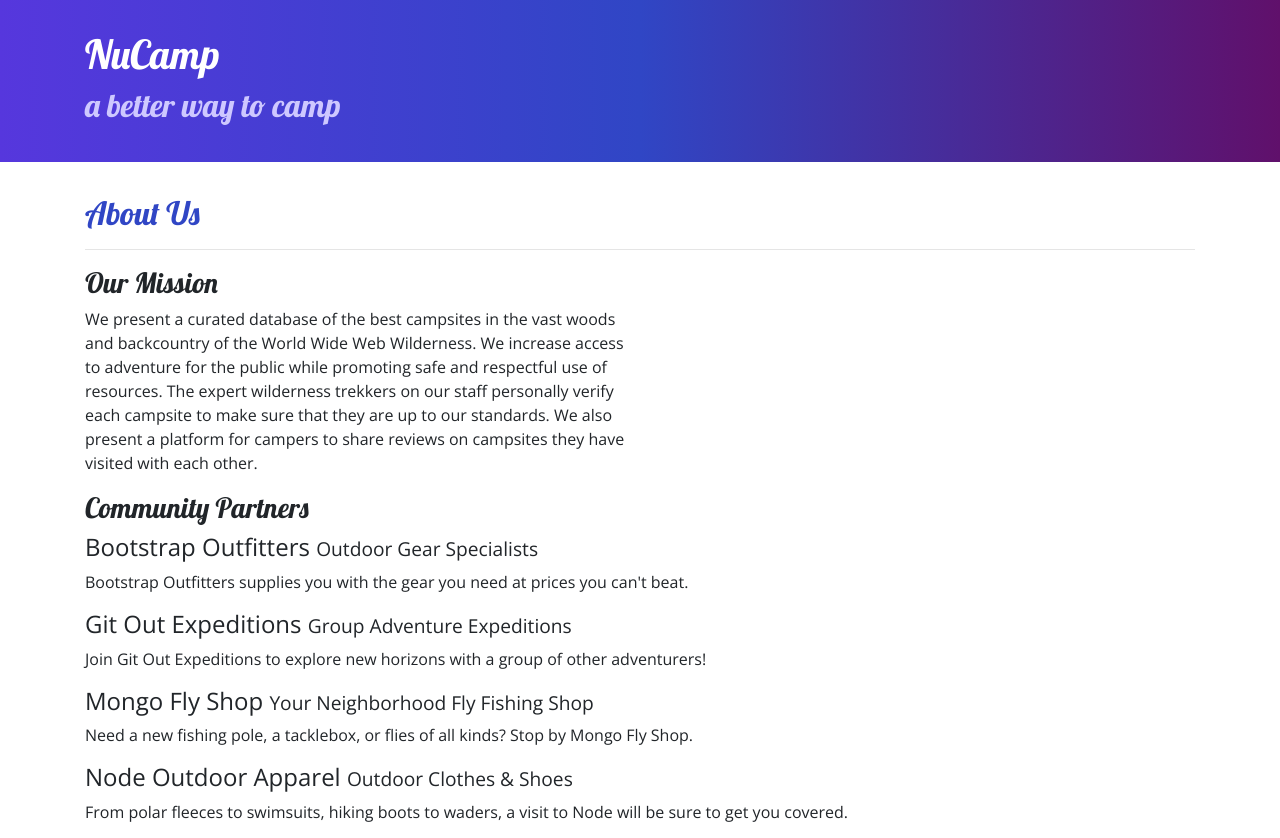
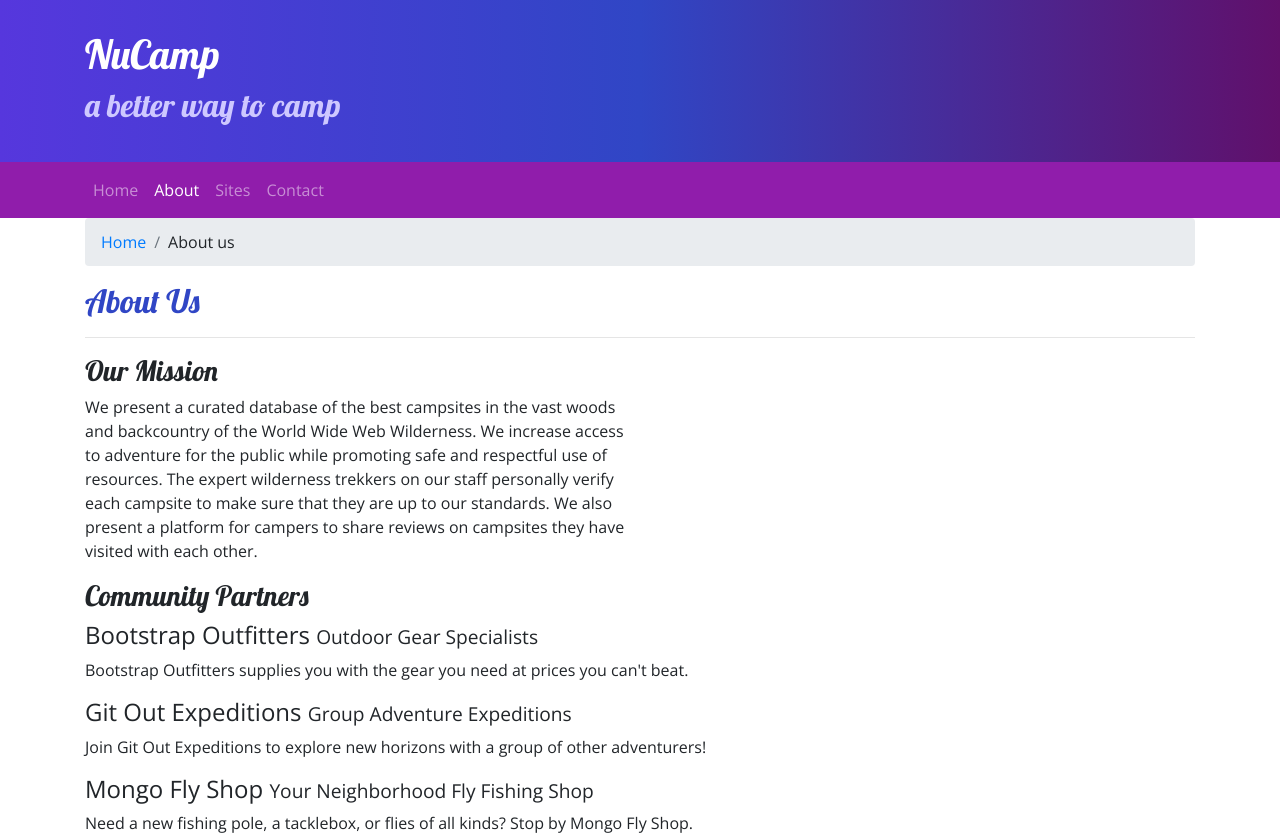
Before and after one commit to FabriceTchekou/nucamp-site, a website: page aboutus.html in a window 1280 px wide. Shown: the top 838 px of the page. Drawn offline with nearby package versions, Linux system fonts and the light colour scheme.

Commit message:
Navbar and Breadcrumbs

```diff
--- a/aboutus.html
+++ b/aboutus.html
@@ -16,6 +16,7 @@
     <title>NuCamp: A Better Way To Camp</title>
 </head>
 
+
 <body>
 
     <header class="jumbotron jumbotron-fluid">
@@ -28,10 +29,29 @@
             </div>
         </div>
     </header>
+    <nav class="navbar navbar-expand-sm navbar-dark sticky-top">
+        <div class="container">
+            <button class="navbar-toggler ml-auto" type="button" data-toggle="collapse" data-target="#nucampNavbar">
+                <span class="navbar-toggler-icon"></span>
+            </button>
+            <div class="collapse navbar-collapse" id="nucampNavbar">
+                <ul class="navbar-nav">
+                    <li class="nav-item"><a class="nav-link" href="index.html">Home</a></li>
+                    <li class="nav-item active"><a class="nav-link" href="#">About</a></li>
+                    <li class="nav-item"><a class="nav-link" href="#">Sites</a></li>
+                    <li class="nav-item"><a class="nav-link" href="#">Contact</a></li>
+                </ul>
+            </div>
+        </div>
+    </nav>
 
     <div class="container">
         <div class="row">
             <div class="col">
+                <ol class="breadcrumb">
+                  <li class="breadcrumb-item active"><a href="index.html">Home</a></li>
+                  <li class="breadcrumb-item">About us</li>
+                </ol>
                <h2>About Us</h2>
                <hr />
             </div>
--- a/css/styles.css
+++ b/css/styles.css
@@ -20,6 +20,7 @@ footer {
 }
 
 .jumbotron {
+    margin: 0;
     padding: 30px;
     background-image: linear-gradient(to right, #5637DD, #3046C5, #60106B);
     color: white;
@@ -30,3 +31,7 @@ footer {
     border-bottom: 1px ridge;
     min-height: 200px;
 }
+
+.navbar {
+    background-color: #901dab;
+}
```
Also changed, not shown: index.html (+22 -3 lines).
